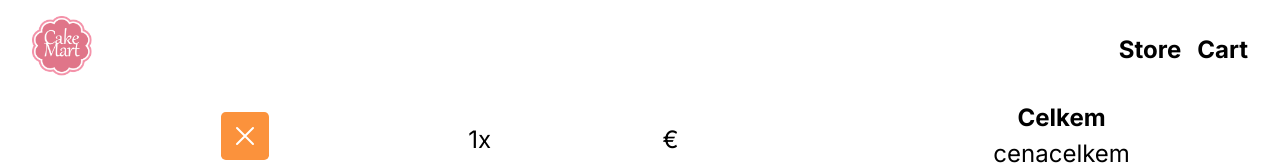
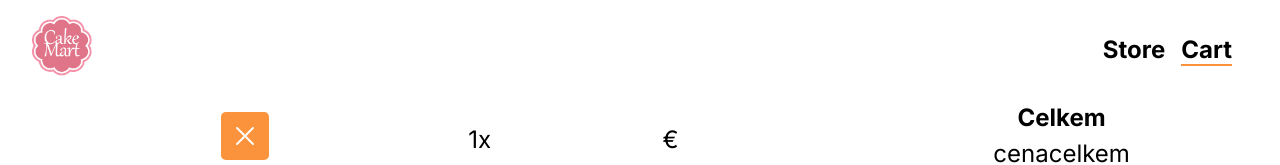
Before and after one commit to Katerina8888/eshop, a Next.js app: page /cart in a window 1280 px wide. Shown: the top 165 px of the page. Built offline with nearby package versions, Linux system fonts and the light colour scheme.

Commit message:
refactor: replace anchor with Link for SPA behavior

```diff
--- a/src/app/components/cart-component.tsx
+++ b/src/app/components/cart-component.tsx
@@ -1,12 +1,13 @@
 import CartIcon from "../../../public/icons/cart"
+import Link from "next/link"
 
 const CartComponent = () => (
-  <a
+  <Link
     className="fixed bottom-3 right-3 md:bottom-6 md:right-6 bg-orange-400 w-[3rem] h-[3rem] md:w-[6rem] md:h-[6rem] hover:scale-x-[-1] rounded-md hover:bg-orange-500"
     href="/cart"
   >
     <CartIcon />
-  </a>
+  </Link>
 )
 
 export default CartComponent
--- a/src/app/components/menu-items.tsx
+++ b/src/app/components/menu-items.tsx
@@ -1,19 +1,34 @@
-const MenuItems = () => (
+"use client"
+import Link from "next/link"
+import { usePathname } from "next/navigation"
+
+const MenuItems = () => {
+  const pathname = usePathname()
+
+  return (
     <ul className="m-auto flex flex-col lg:flex-row items-center py-4">
       <li>
-      <a
+        <Link
           href="/"
-        className="font-bold hover:border-b-2 border-orange-400 lg:mr-4"
+          className={`font-bold lg:mr-4 hover:border-b-2 border-orange-400 ${
+            pathname === "/" ? "border-b-2 border-orange-400" : ""
+          }`}
         >
           Store
-      </a>
+        </Link>
       </li>
       <li>
-      <a href="/cart" className="font-bold hover:border-b-2 border-orange-400">
+        <Link
+          href="/cart"
+          className={`font-bold lg:mr-4 hover:border-b-2 border-orange-400 ${
+            pathname === "/cart" ? "border-b-2 border-orange-400" : ""
+          }`}
+        >
           Cart
-      </a>
+        </Link>
       </li>
     </ul>
   )
+}
 
 export default MenuItems
--- a/src/app/components/navigation.tsx
+++ b/src/app/components/navigation.tsx
@@ -4,15 +4,16 @@ import Image from "next/image"
 import HamburgerMenu from "../../../public/icons/hamburger-menu"
 import CloseIcon from "../../../public/icons/close-icon"
 import MenuItems from "./menu-items"
+import Link from "next/link"
 
 export default function Navigation() {
   const [isNavOpen, setIsNavOpen] = useState(false)
 
   return (
     <nav className="mx-2 lg:mx-8 my-4 flex justify-between">
-      <a href="/">
+      <Link href="/">
         <Image src="/logo.png" alt="" width="60" height="60" />
-      </a>
+      </Link>
 
       <div className="relative lg:hidden">
         <button
```
Lines whose indentation alone changed are shown as unchanged.
